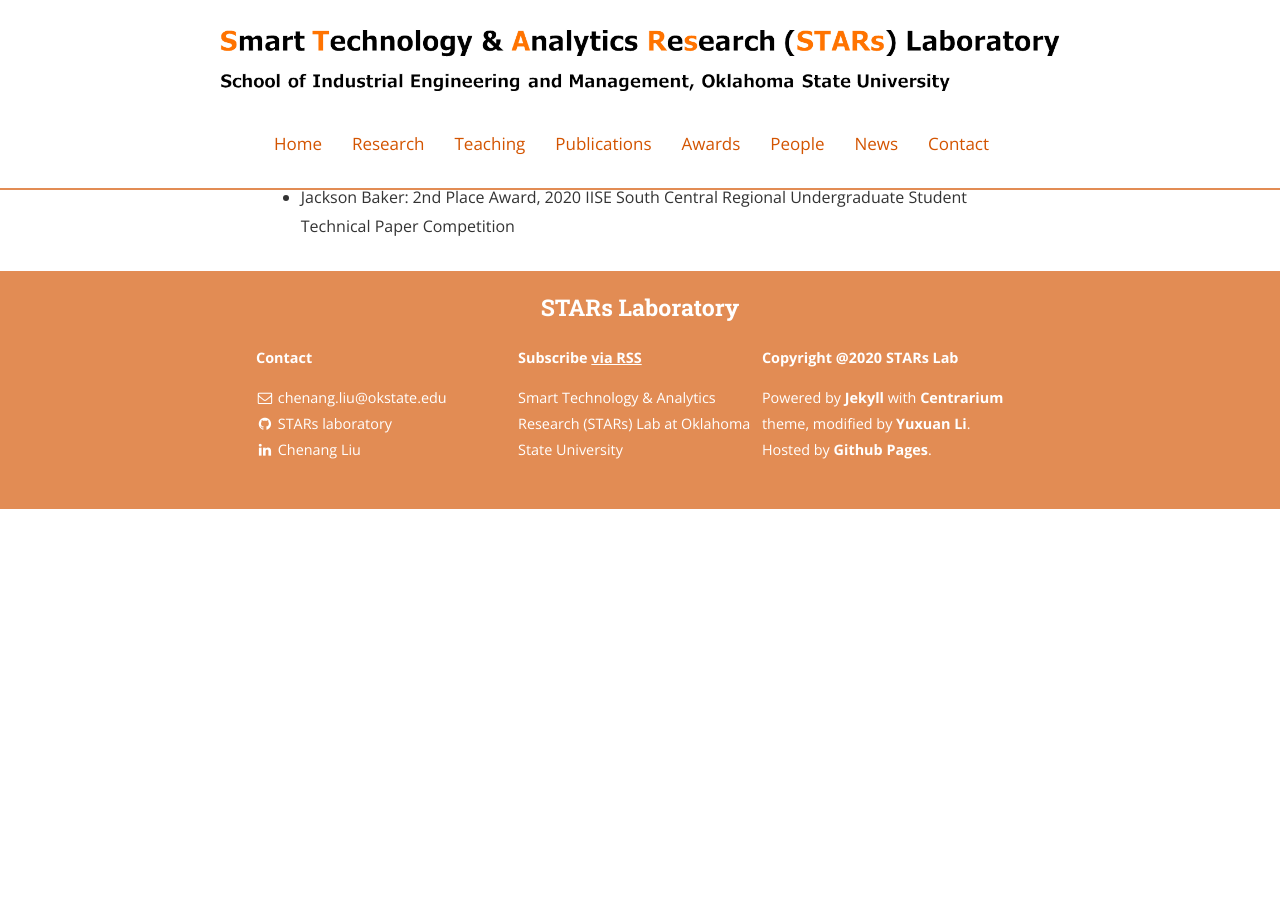
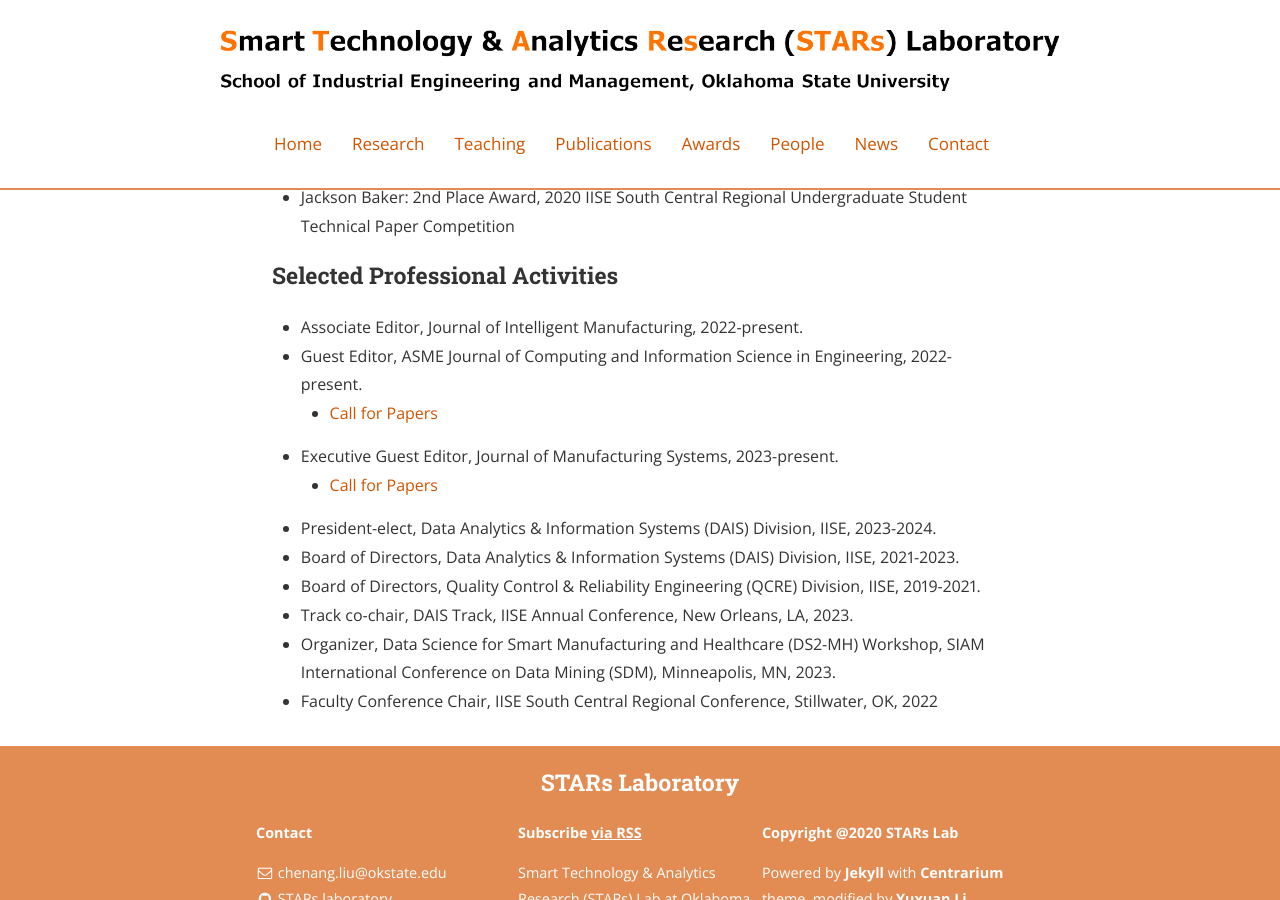
Before and after one commit to stars-laboratory/stars-laboratory.github.io, a Jekyll site: the page built from EHonorsandAwards.md, in a window 1280 px wide and 900 px high, scrolled down 1300 px. Built offline with Jekyll 4.4.1, drawn with Linux system fonts in a browser that asks for light colours; nearby versions of some CDN libraries; before the commit the page ends 1809 px from its top, so only the background shows below that.

Commit message:
Update EHonorsandAwards.md

```diff
--- a/EHonorsandAwards.md
+++ b/EHonorsandAwards.md
@@ -45,3 +45,17 @@ main_nav: true
 * Jacob O’Hara: 2022-2023 OSU CEAT Undergraduate Research Scholarship
 * Sam Koscelny: 3rd Place Award, 2022 IISE South Central Regional Undergraduate Student Technical Paper Competition
 * Jackson Baker: 2nd Place Award, 2020 IISE South Central Regional Undergraduate Student Technical Paper Competition
+
+
+### Selected Professional Activities
+* Associate Editor, Journal of Intelligent Manufacturing, 2022-present.
+* Guest Editor, ASME Journal of Computing and Information Science in Engineering, 2022-present.
+  -	[Call for Papers](https://www.asme.org/getmedia/3651c562-8b4d-49ce-b0d9-05cf9bba1401/JCISE-SI-Digitalization-and-Reverse-Engineerin_Final.pdf)
+* Executive Guest Editor, Journal of Manufacturing Systems, 2023-present.
+  -	[Call for Papers](https://www.sciencedirect.com/journal/journal-of-manufacturing-systems/about/call-for-papers#advances-in-design-and-quality-improvement-for-cyber-manufacturing)
+* President-elect, Data Analytics & Information Systems (DAIS) Division, IISE, 2023-2024.
+* Board of Directors, Data Analytics & Information Systems (DAIS) Division, IISE, 2021-2023.
+* Board of Directors, Quality Control & Reliability Engineering (QCRE) Division, IISE, 2019-2021.
+* Track co-chair, DAIS Track, IISE Annual Conference, New Orleans, LA, 2023.
+* Organizer, Data Science for Smart Manufacturing and Healthcare (DS2-MH) Workshop, SIAM International Conference on Data Mining (SDM), Minneapolis, MN, 2023.
+* Faculty Conference Chair, IISE South Central Regional Conference, Stillwater, OK, 2022
```
